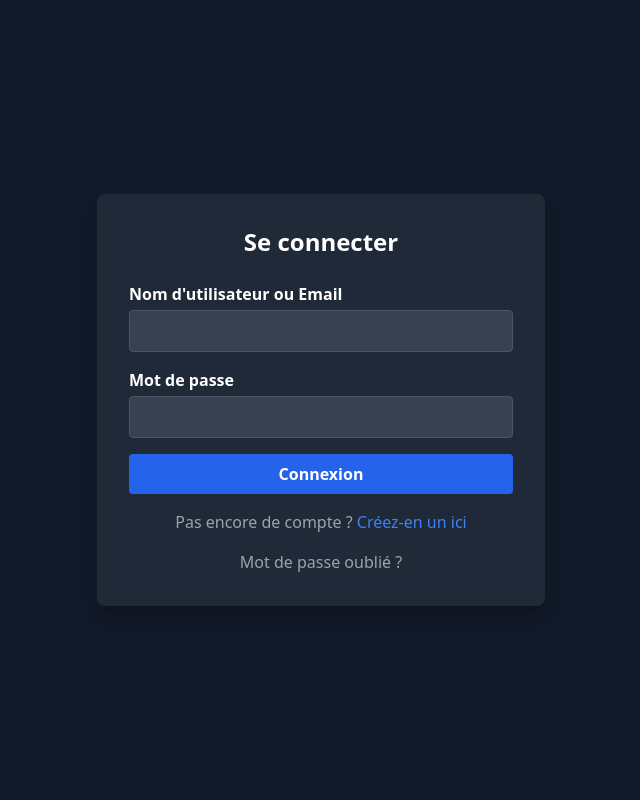
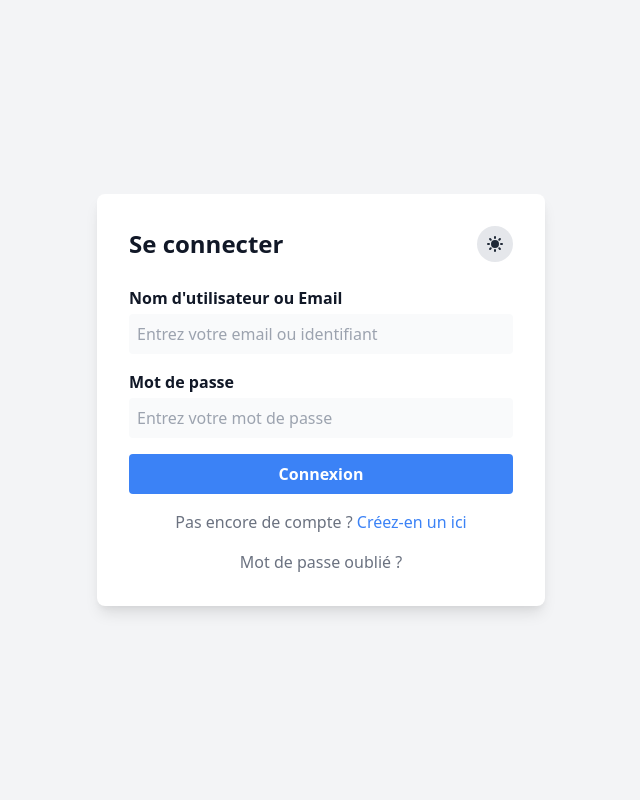
Before and after one commit to saberhedhly/superviseur_test, a Flask app: page /login in a window 1280 px wide. Shown: the whole page, without its empty margins (319-959 px from the left). Run offline with Flask 3, Linux system fonts and the light colour scheme.

Commit message:
🔧 Mise à jour test login.html

```diff
--- a/templates/login.html
+++ b/templates/login.html
@@ -5,10 +5,77 @@
   <meta name="viewport" content="width=device-width, initial-scale=1" />
   <title>Connexion</title>
   <link href="https://cdn.jsdelivr.net/npm/tailwindcss@2.2.19/dist/tailwind.min.css" rel="stylesheet" />
+  <style>
+    .light-mode {
+      --bg-primary: #f3f4f6;
+      --bg-card: #ffffff;
+      --text-primary: #111827;
+      --text-secondary: #6b7280;
+      --input-bg: #f9fafb;
+      --input-border: #d1d5db;
+      --button-bg: #3b82f6;
+      --button-hover: #2563eb;
+    }
+
+    .dark-mode {
+      --bg-primary: #111827;
+      --bg-card: #1f2937;
+      --text-primary: #f3f4f6;
+      --text-secondary: #9ca3af;
+      --input-bg: #374151;
+      --input-border: #4b5563;
+      --button-bg: #2563eb;
+      --button-hover: #1d4ed8;
+    }
+
+    body {
+      background-color: var(--bg-primary);
+      color: var(--text-primary);
+      transition: background-color 0.3s, color 0.3s;
+    }
+
+    .theme-card {
+      background-color: var(--bg-card);
+      transition: background-color 0.3s;
+    }
+
+    .theme-text-primary {
+      color: var(--text-primary);
+    }
+
+    .theme-text-secondary {
+      color: var(--text-secondary);
+    }
+
+    .theme-input {
+      background-color: var(--input-bg);
+      border-color: var(--input-border);
+      color: var(--text-primary);
+      transition: background-color 0.3s, border-color 0.3s;
+    }
+
+    .theme-button {
+      background-color: var(--button-bg);
+    }
+
+    .theme-button:hover {
+      background-color: var(--button-hover);
+    }
+  </style>
 </head>
-<body class="bg-gray-900 flex items-center justify-center min-h-screen">
-  <div class="bg-gray-800 text-white p-8 rounded-lg shadow-lg w-full max-w-md">
-    <h2 class="text-2xl font-bold mb-6 text-center">Se connecter</h2>
+<body class="flex items-center justify-center min-h-screen">
+  <div class="theme-card p-8 rounded-lg shadow-lg w-full max-w-md">
+    <div class="flex justify-between items-center mb-6">
+      <h2 class="text-2xl font-bold theme-text-primary text-center">Se connecter</h2>
+      <button id="theme-toggle" class="p-2 rounded-full bg-gray-200 dark:bg-gray-600 text-gray-800 dark:text-gray-200">
+        <svg id="sun-icon" xmlns="http://www.w3.org/2000/svg" class="h-5 w-5" viewBox="0 0 20 20" fill="currentColor">
+          <path fill-rule="evenodd" d="M10 2a1 1 0 011 1v1a1 1 0 11-2 0V3a1 1 0 011-1zm4 8a4 4 0 11-8 0 4 4 0 018 0zm-.464 4.95l.707.707a1 1 0 001.414-1.414l-.707-.707a1 1 0 00-1.414 1.414zm2.12-10.607a1 1 0 010 1.414l-.706.707a1 1 0 11-1.414-1.414l.707-.707a1 1 0 011.414 0zM17 11a1 1 0 100-2h-1a1 1 0 100 2h1zm-7 4a1 1 0 011 1v1a1 1 0 11-2 0v-1a1 1 0 011-1zM5.05 6.464A1 1 0 106.465 5.05l-.708-.707a1 1 0 00-1.414 1.414l.707.707zm1.414 8.486l-.707.707a1 1 0 01-1.414-1.414l.707-.707a1 1 0 011.414 1.414zM4 11a1 1 0 100-2H3a1 1 0 000 2h1z" clip-rule="evenodd" />
+        </svg>
+        <svg id="moon-icon" xmlns="http://www.w3.org/2000/svg" class="h-5 w-5 hidden" viewBox="0 0 20 20" fill="currentColor">
+          <path d="M17.293 13.293A8 8 0 016.707 2.707a8.001 8.001 0 1010.586 10.586z" />
+        </svg>
+      </button>
+    </div>
 
     {% with messages = get_flashed_messages(with_categories=true) %}
       {% if messages %}
@@ -19,7 +86,7 @@
               {% elif category == 'danger' %}bg-red-600
               {% elif category == 'warning' %}bg-yellow-500
               {% else %}bg-gray-600{% endif %}
-              ">
+              text-white">
               {{ message }}
             </div>
           {% endfor %}
@@ -29,43 +96,80 @@
 
     <form action="{{ url_for('auth.login') }}" method="POST" class="space-y-4">
       <div>
-        <label for="username" class="block mb-1 font-semibold">Nom d'utilisateur ou Email</label>
+        <label for="username" class="block mb-1 font-semibold theme-text-primary">Nom d'utilisateur ou Email</label>
         <input
           type="text"
           id="username"
           name="username"
           required
-          class="w-full p-2 rounded bg-gray-700 border border-gray-600 focus:outline-none focus:border-blue-500"
+          class="w-full p-2 rounded theme-input focus:outline-none focus:border-blue-500"
+          placeholder="Entrez votre email ou identifiant"
         />
       </div>
 
       <div>
-        <label for="password" class="block mb-1 font-semibold">Mot de passe</label>
+        <label for="password" class="block mb-1 font-semibold theme-text-primary">Mot de passe</label>
         <input
           type="password"
           id="password"
           name="password"
           required
-          class="w-full p-2 rounded bg-gray-700 border border-gray-600 focus:outline-none focus:border-blue-500"
+          class="w-full p-2 rounded theme-input focus:outline-none focus:border-blue-500"
+          placeholder="Entrez votre mot de passe"
         />
       </div>
 
       <button
         type="submit"
-        class="w-full bg-blue-600 hover:bg-blue-700 text-white font-bold py-2 rounded transition"
+        class="w-full theme-button hover:bg-blue-700 text-white font-bold py-2 rounded transition"
       >
         Connexion
       </button>
     </form>
 
-    <p class="mt-4 text-center text-gray-400">
+    <p class="mt-4 text-center theme-text-secondary">
       Pas encore de compte ?
       <a href="{{ url_for('auth.register') }}" class="text-blue-500 hover:underline">Créez-en un ici</a>
     </p>
-    <p class="mt-4 text-center text-gray-400">
-      <a href="{{ url_for('auth.forgot_password') }}">Mot de passe oublié ?</a>
+    <p class="mt-4 text-center theme-text-secondary">
+      <a href="{{ url_for('auth.forgot_password') }}" class="hover:underline">Mot de passe oublié ?</a>
     </p>
+  </div>
 
-  </div>
+  <script>
+    // Check for saved theme preference or use system preference
+    const prefersDarkScheme = window.matchMedia('(prefers-color-scheme: dark)');
+    const currentTheme = localStorage.getItem('theme');
+
+    // Set initial theme
+    if (currentTheme === 'dark' || (!currentTheme && prefersDarkScheme.matches)) {
+      document.documentElement.classList.add('dark-mode');
+      document.documentElement.classList.remove('light-mode');
+      document.getElementById('sun-icon').classList.add('hidden');
+      document.getElementById('moon-icon').classList.remove('hidden');
+    } else {
+      document.documentElement.classList.add('light-mode');
+      document.documentElement.classList.remove('dark-mode');
+      document.getElementById('sun-icon').classList.remove('hidden');
+      document.getElementById('moon-icon').classList.add('hidden');
+    }
+
+    // Theme toggle functionality
+    document.getElementById('theme-toggle').addEventListener('click', function() {
+      if (document.documentElement.classList.contains('dark-mode')) {
+        document.documentElement.classList.remove('dark-mode');
+        document.documentElement.classList.add('light-mode');
+        localStorage.setItem('theme', 'light');
+        document.getElementById('sun-icon').classList.remove('hidden');
+        document.getElementById('moon-icon').classList.add('hidden');
+      } else {
+        document.documentElement.classList.remove('light-mode');
+        document.documentElement.classList.add('dark-mode');
+        localStorage.setItem('theme', 'dark');
+        document.getElementById('sun-icon').classList.add('hidden');
+        document.getElementById('moon-icon').classList.remove('hidden');
+      }
+    });
+  </script>
 </body>
 </html>
```
